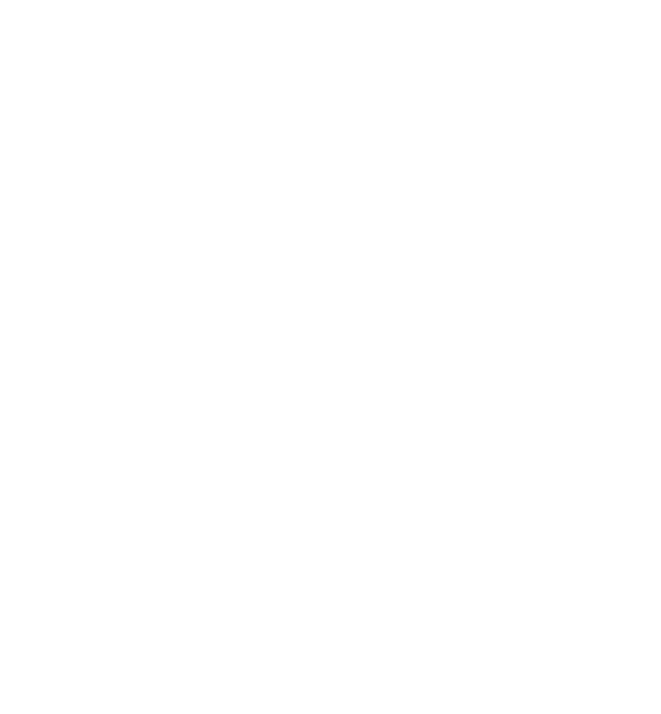
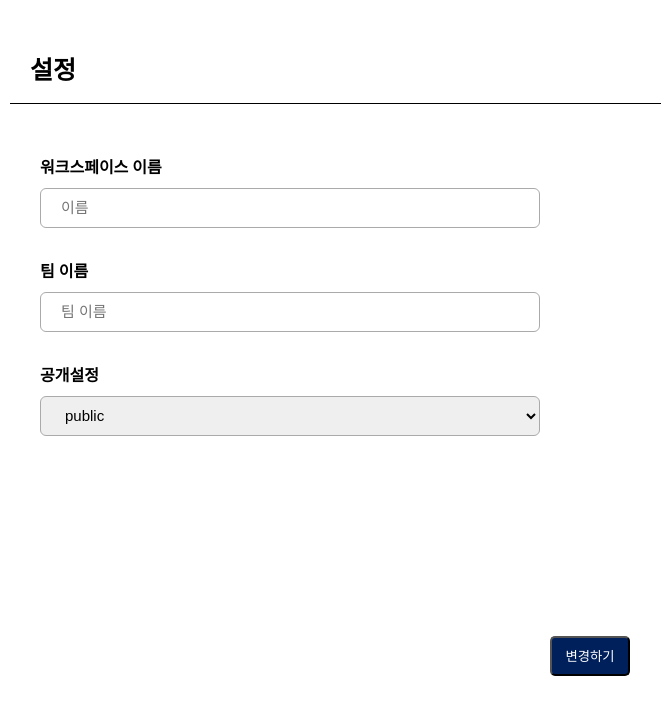
Before and after one commit to PJA-ProJect-Assistant/pja_frontend, a React (Vite) app in the folder pja/: page /workspace-setting in a window 1280 px wide. Before the commit this address had no page. Shown: the top 714 px of the page, without its empty margins (50-711 px from the left). Built offline with nearby package versions, Linux system fonts and the light colour scheme.

Commit message:
feat: 워크스페이스 설정 페이지 ui 구현

```diff
--- a/pja/src/Rotuer.tsx
+++ b/pja/src/Rotuer.tsx
@@ -9,6 +9,7 @@
 import AddWSPage from "./pages/workspacepage/addworkspacepage/AddWSPage";
 import MainWSPage from "./pages/workspacepage/mainworkspacepage/MainWSPage";
 import AccountSettingPage from "./pages/accountsettingpage/AccountSettingPage";
+import WorkspaceSettingPage from "./pages/workspacesettingpage/WorkspaceSettingPage";
 
 const Router = () => {
   return (
@@ -37,6 +38,8 @@
 
       {/*계정설정 페이지*/}
       <Route path="/account-settings" element={<AccountSettingPage />} />
+
+      <Route path="/workspace-setting" element={<WorkspaceSettingPage />} />
     </Routes>
   );
 };
--- /dev/null
+++ b/pja/src/pages/workspacesettingpage/WorkspaceSettingPage.css
@@ -0,0 +1,125 @@
+.workspacesetting-wrapper {
+  padding: 0 60px;
+}
+
+.workspacesetting-title {
+  font-weight: bold;
+  font-size: 25px;
+  padding-left: 20px;
+  margin-top: 50px;
+}
+
+.underline {
+  border-bottom: 1px solid #000;
+  width: 90%;
+  padding-left: 20px;
+  margin-bottom: 24px;
+}
+.workspacesetting-input-section {
+  width: 100%;
+  margin-bottom: 1rem;
+}
+.workspacesetting-input-wrapper {
+  position: relative; /*기준점 설정*/
+  width: 500px;
+
+  padding-left: 30px;
+  margin-top: 50px;
+}
+.workspace-name-title {
+  font-weight: bold;
+  margin-bottom: 10px;
+}
+.workspace-name-input {
+  height: 40px;
+  width: 100%;
+  border: 1px solid #aaaaaa;
+  border-radius: 6px;
+  font-size: 15px;
+  padding: 0 20px;
+  box-sizing: border-box;
+}
+.workspace-clear-icon {
+  position: absolute;
+  right: 10px;
+  top: 60%;
+
+  background: none;
+  border: none;
+  cursor: pointer;
+  color: #9ca3af;
+  padding: 0;
+  outline: none;
+  transition: color 0.2s;
+}
+
+.workpspacesetting-teamname-input-wrapper {
+  position: relative;
+  width: 500px;
+
+  padding-left: 30px;
+  margin-top: 30px;
+}
+.workspace-teamname-title {
+  font-weight: bold;
+  margin-bottom: 10px;
+}
+.workspace-teamname-input {
+  height: 40px;
+  width: 100%;
+  border: 1px solid #aaaaaa;
+  border-radius: 6px;
+  font-size: 15px;
+  padding: 0 20px;
+  box-sizing: border-box;
+}
+.workspace-team-clear-icon {
+  position: absolute;
+  right: 10px;
+  top: 60%;
+
+  background: none;
+  border: none;
+  cursor: pointer;
+  color: #9ca3af;
+  padding: 0;
+  outline: none;
+  transition: color 0.2s;
+}
+
+.workspacesetting-public-wrapper {
+  position: relative;
+  width: 500px;
+  max-width: 600px;
+  padding-left: 30px;
+  margin-top: 30px;
+}
+.workspacesetting-pulic-title {
+  font-weight: bold;
+  margin-bottom: 10px;
+}
+
+.workspace-visibility-select {
+  height: 40px;
+  width: 100%;
+  border: 1px solid #aaaaaa;
+  border-radius: 6px;
+  font-size: 15px;
+  color: #000;
+  padding: 0 20px;
+}
+
+.workspacesetting-button-wrapper {
+  margin-top: 200px;
+  display: flex;
+  justify-content: center;
+  align-items: center;
+}
+
+.workspace-save-button {
+  background-color: #00205b;
+  border-radius: 5px;
+  color: white;
+  width: 80px;
+  height: 40px;
+}
--- /dev/null
+++ b/pja/src/pages/workspacesettingpage/WorkspaceSettingPage.tsx
@@ -0,0 +1,116 @@
+import React, { useState } from "react";
+import "./WorkspaceSettingPage.css";
+
+const WorkspaceSettingPage: React.FC = () => {
+  const [name, setName] = useState<string>("");
+  const [teamname, setTeamName] = useState<string>("");
+  const [visibility, setVisibility] = useState<string>("");
+
+  const handleNameChange = (event: {
+    target: { value: React.SetStateAction<string> };
+  }) => setName(event.target.value);
+
+  const handleTeamNameChange = (event: {
+    target: { value: React.SetStateAction<string> };
+  }) => setTeamName(event.target.value);
+
+  const handleVisibilityChange = (event: {
+    target: { value: React.SetStateAction<string> };
+  }) => setVisibility(event.target.value);
+
+  const handleClearName = () => setName("");
+  const handleClearTeamName = () => setTeamName("");
+
+  return (
+    <div>
+      <div className="workspacesetting-wrapper">
+        <h1 className="workspacesetting-title">설정</h1>
+        <div className="underline" />
+        <div className="workspacesetting-content">
+          <div className="workspacesetting-input-section">
+            <div className="workspacesetting-input-wrapper">
+              <div className="workspace-name-title">워크스페이스 이름</div>
+              <input
+                type="text"
+                className="workspace-name-input"
+                placeholder="이름"
+                value={name}
+                onChange={handleNameChange}
+              />
+              {name && (
+                <button
+                  type="button"
+                  onClick={handleClearName}
+                  className="workspace-clear-icon"
+                >
+                  <svg
+                    width="20"
+                    height="20"
+                    viewBox="0 0 24 24"
+                    fill="none"
+                    stroke="currentColor"
+                    strokeWidth="2"
+                    strokeLinecap="round"
+                    strokeLinejoin="round"
+                  >
+                    <circle cx="12" cy="12" r="10" />
+                    <path d="M15 9l-6 6" />
+                    <path d="M9 9l6 6" />
+                  </svg>
+                </button>
+              )}
+            </div>
+            <div className="workpspacesetting-teamname-input-wrapper">
+              <div className="workspace-teamname-title">팀 이름</div>
+              <input
+                type="text"
+                className="workspace-teamname-input"
+                placeholder="팀 이름"
+                value={teamname}
+                onChange={handleTeamNameChange}
+              />
+              {teamname && (
+                <button
+                  type="button"
+                  onClick={handleClearTeamName}
+                  className="workspace-team-clear-icon"
+                >
+                  <svg
+                    width="20"
+                    height="20"
+                    viewBox="0 0 24 24"
+                    fill="none"
+                    stroke="currentColor"
+                    strokeWidth="2"
+                    strokeLinecap="round"
+                    strokeLinejoin="round"
+                  >
+                    <circle cx="12" cy="12" r="10" />
+                    <path d="M15 9l-6 6" />
+                    <path d="M9 9l6 6" />
+                  </svg>
+                </button>
+              )}
+            </div>
+            <div className="workspacesetting-public-wrapper">
+              <div className="workspacesetting-pulic-title">공개설정</div>
+              <select
+                className="workspace-visibility-select"
+                value={visibility}
+                onChange={handleVisibilityChange}
+              >
+                <option value="public">public</option>
+                <option value="private">private</option>
+              </select>
+            </div>
+            <div className="workspacesetting-button-wrapper">
+              <button className="workspace-save-button">변경하기</button>
+            </div>
+          </div>
+        </div>
+      </div>
+    </div>
+  );
+};
+
+export default WorkspaceSettingPage;
```
